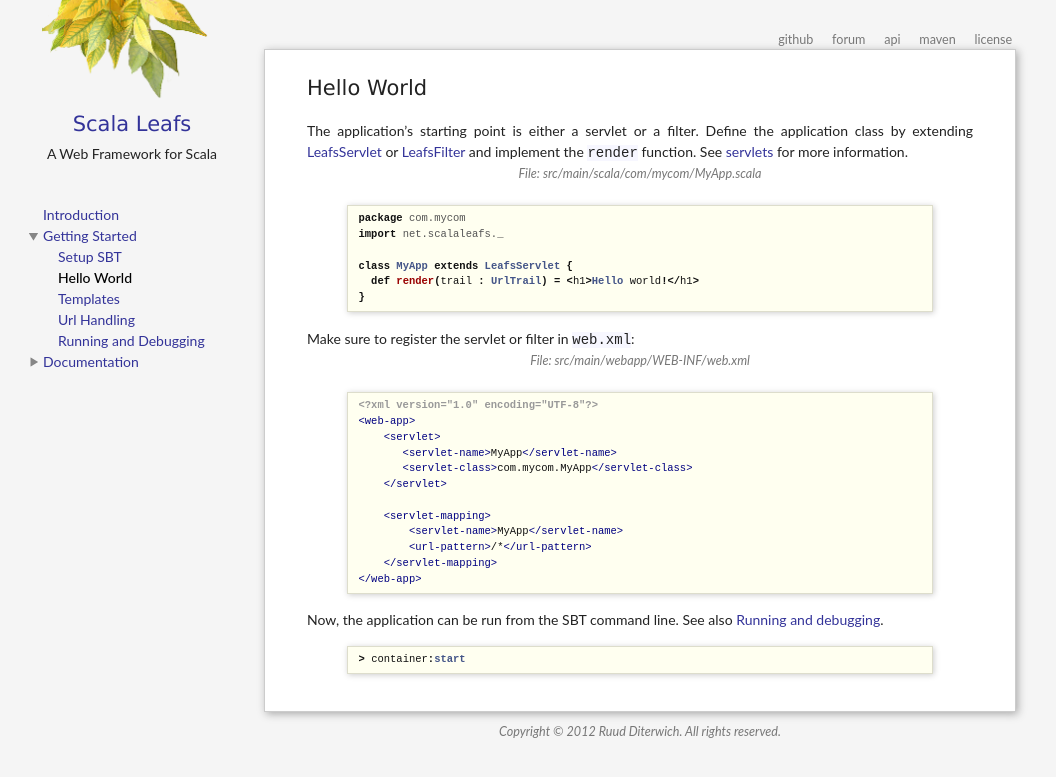
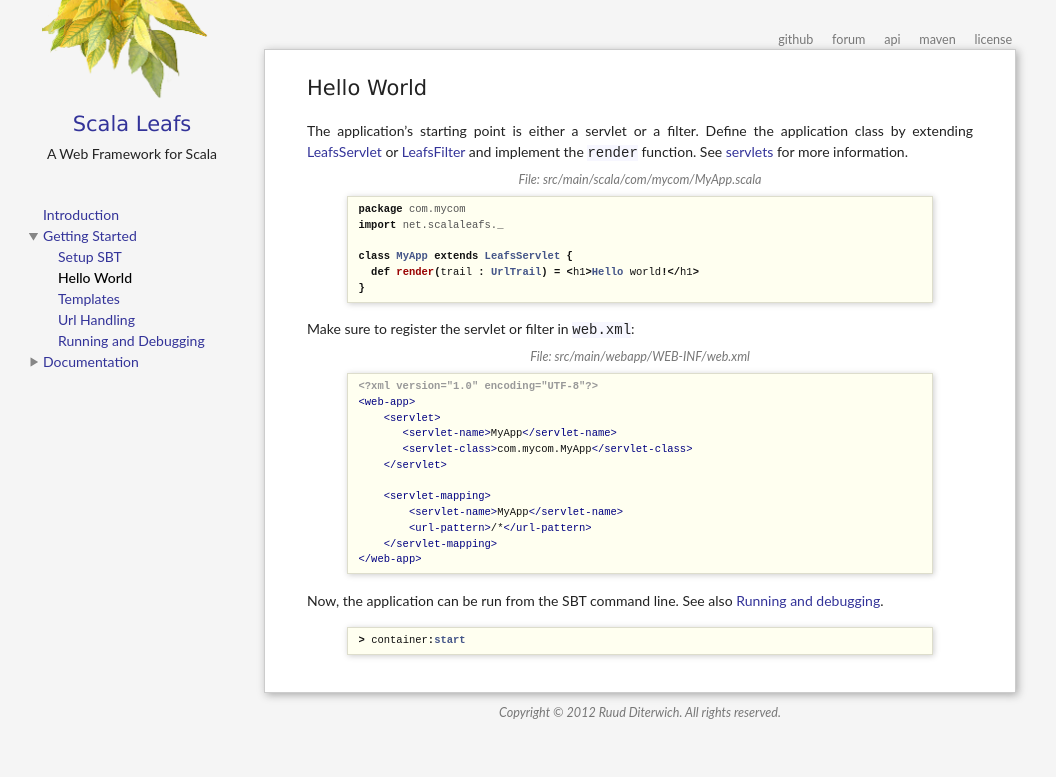
Before and after one commit to scalastuff/scalaleafs, a Jekyll site: the page built from hello-world.md, in a window 1280 px wide. Shown: the top 777 px of the page, without its empty margins (0-1056 px from the left). Built offline with Jekyll 4.4.1, drawn with Linux system fonts in a browser that asks for light colours.

Commit message:
Updated stylesheets/scalaleafs.css

```diff
--- a/stylesheets/scalaleafs.css
+++ b/stylesheets/scalaleafs.css
@@ -21,9 +21,8 @@ body,div,dl,dt,dd,ul,ol,li,h1,h2,h3,h4,h5,h6,pre,form,fieldset,p,blockquote,th,t
 /* @end */
 
 label {
-  margin-top: -14px;
-  padding-bottom: 6px;
-display: block;
+  line-height: 0.1em;
+  display: block;
   text-align: center;
   font-style: italic;
   color: #777;
```
